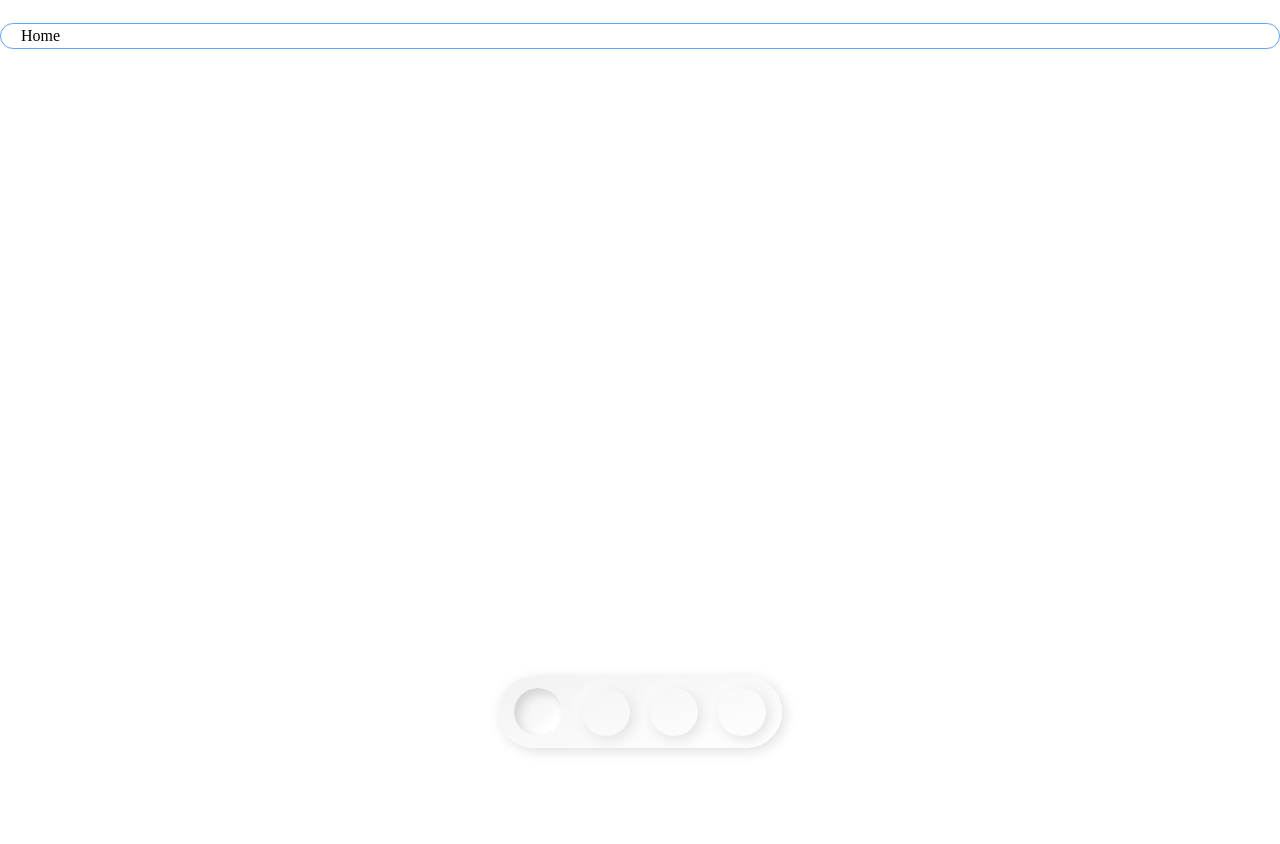
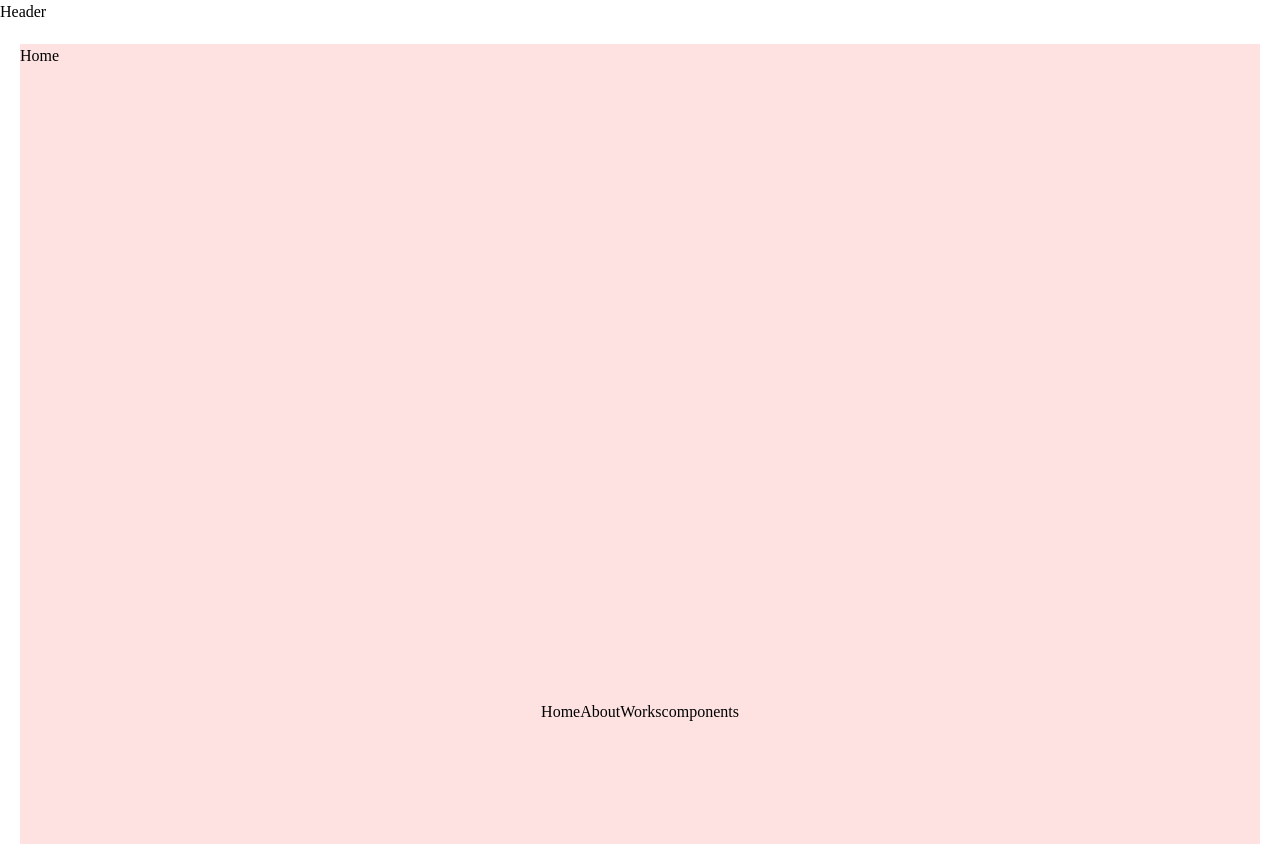
Before and after one commit to techighpark/portfolio_3rd, a React (Create React App) app: page / in a window 1280 px wide. Before the commit the page ends 800 px from the top, so only its background shows below. Built offline with nearby package versions, Linux system fonts and the light colour scheme; a web font is replaced by a local one.

Commit message:
dev mid router

```diff
--- a/package.json
+++ b/package.json
@@ -10,6 +10,7 @@
     "@types/node": "^16.11.45",
     "@types/react": "^18.0.15",
     "@types/react-dom": "^18.0.6",
+    "@types/react-router-dom": "^5.3.3",
     "@types/react-transition-group": "^4.4.5",
     "eslint-plugin-tailwindcss": "^3.6.0",
     "react": "^18.2.0",
--- a/src/App.tsx
+++ b/src/App.tsx
@@ -1,16 +1,30 @@
 import { HelmetProvider } from "react-helmet-async";
-import { Route, Routes, useLocation } from "react-router-dom";
-import Main from "@pages/Main";
+import {
+  BrowserRouter as Router,
+  Route,
+  Switch,
+  useLocation,
+} from "react-router-dom";
 import NotFound from "@pages/NotFound";
+import About from "@pages/About";
+import Components from "@pages/Components";
+import Works from "@pages/Works";
+import Home from "@pages/Home";
 
 function App() {
   const location = useLocation();
+  console.log(location);
   return (
     <HelmetProvider>
-      <Routes location={location}>
-        <Route path="/" element={<Main />} />
-        <Route path="*" element={<NotFound />} />
-      </Routes>
+      <Router>
+        <Switch>
+          <Route exact path="/" component={Home} />
+          <Route path="/about" component={About} />
+          <Route path="/components" component={Components} />
+          <Route path="/works" component={Works} />
+          <Route path="*" component={NotFound} />
+        </Switch>
+      </Router>
     </HelmetProvider>
   );
 }
--- a/src/components/element/Nav.tsx
+++ b/src/components/element/Nav.tsx
@@ -9,7 +9,7 @@ const Nav = (props: any, ref: any) => {
   };
   return (
     <nav className="flex justify-center space-x-5 rounded-full bg-gradient-to-br from-[#f2f2f2] to-[#ffffff] px-4 pb-3 pt-3 shadow-morUpper-sm">
-      <LinkBtn
+      {/* <LinkBtn
         to="home"
         text=""
         ref={ref}
@@ -36,7 +36,7 @@ const Nav = (props: any, ref: any) => {
         ref={ref}
         onClick={onClick}
         isActive={currentPage === "components"}
-      />
+      /> */}
     </nav>
   );
 };
--- /dev/null
+++ b/src/components/element/RouterNav.tsx
@@ -0,0 +1,14 @@
+import { NavLink } from "react-router-dom";
+
+const RouterNav = (props: any, ref: any) => {
+  return (
+    <div>
+      <NavLink to={"/"}>Home</NavLink>
+      <NavLink to={"/about"}>About</NavLink>
+      <NavLink to={"/works"}>Works</NavLink>
+      <NavLink to={"/components"}>components</NavLink>
+    </div>
+  );
+};
+
+export default RouterNav;
--- a/src/components/layout/Footer.tsx
+++ b/src/components/layout/Footer.tsx
@@ -1,10 +1,12 @@
 import Nav from "@components/element/Nav";
+import RouterNav from "@components/element/RouterNav";
 import { forwardRef } from "react";
 
 const Footer = (props: any, ref: any) => {
   return (
     <div className="fixed inset-x-0 bottom-10 flex h-24 items-center justify-center">
-      <Nav ref={ref} />
+      {/* <Nav ref={ref} /> */}
+      <RouterNav />
     </div>
   );
 };
--- a/src/components/layout/PageLayout.tsx
+++ b/src/components/layout/PageLayout.tsx
@@ -1,4 +1,6 @@
 import { PageTitle } from "@components/layout/PageTitle";
+import Footer from "./Footer";
+import Header from "./Header";
 interface LayoutProps {
   pageTitle: string;
   children: React.ReactNode;
@@ -8,8 +10,14 @@ interface LayoutProps {
 const PageLayout = ({ pageTitle, children, loading }: LayoutProps) => {
   return (
     <div className={`relative inline-block h-full w-full`}>
+      <Header />
       <PageTitle title={pageTitle} />
-      {loading ? children : <div className="h-full">{children}</div>}
+      {loading ? (
+        children
+      ) : (
+        <div className="mx-5 mt-5 h-full bg-red-100">{children}</div>
+      )}
+      <Footer />
     </div>
   );
 };
--- a/src/pages/About.tsx
+++ b/src/pages/About.tsx
@@ -1,16 +1,14 @@
 import PageLayout from "@components/layout/PageLayout";
 
-import { forwardRef } from "react";
-
-const About = (props: any, ref: any) => {
+const About = (props: any) => {
   return (
     <PageLayout pageTitle="About">
-      <div ref={el => (ref.current["about"] = el)} className="opacity-0">
+      {/* <div ref={el => (ref.current["about"] = el)} className="opacity-0">
         abc
-      </div>
+      </div> */}
       <div>About</div>
     </PageLayout>
   );
 };
 
-export default forwardRef(About);
+export default About;
--- a/src/pages/Home.tsx
+++ b/src/pages/Home.tsx
@@ -1,17 +1,13 @@
 import PageLayout from "@components/layout/PageLayout";
 
-import { forwardRef } from "react";
-
-const Home = (props: any, ref: any) => {
+const Home = () => {
   return (
     <PageLayout pageTitle="Home">
-      <div ref={(el) => (ref.current["home"] = el)}>
-        <div className="h-full w-full rounded-3xl border border-blue-400 px-5">
-          Home
-        </div>
-      </div>
+      {/* <div ref={(el) => (ref.current["home"] = el)}> */}
+      Home
+      {/* </div> */}
     </PageLayout>
   );
 };
 
-export default forwardRef(Home);
+export default Home;
--- a/src/pages/Loading.tsx
+++ b/src/pages/Loading.tsx
@@ -1,12 +1,12 @@
 import PageLayout from "@components/layout/PageLayout";
 import { useEffect } from "react";
-import { useNavigate } from "react-router-dom";
+// import { useNavigate } from "react-router-dom";
 
 const Loading = () => {
-  const navigate = useNavigate();
-  useEffect(() => {
-    setTimeout(() => navigate("/", { replace: true }), 2000);
-  });
+  // const navigate = useNavigate();
+  // useEffect(() => {
+  //   setTimeout(() => navigate("/", { replace: true }), 2000);
+  // });
 
   return (
     <PageLayout pageTitle="Loading..." loading={true}>
--- a/src/pages/Main.tsx
+++ b/src/pages/Main.tsx
@@ -12,21 +12,21 @@ import Works from "./Works";
 const Main = () => {
   const pageRef = useRef([]);
   const [loading, setLoading] = useState(true);
-  useEffect(() => {
-    const time1 = setTimeout(() => setLoading(false), 5000);
-    return () => clearTimeout(time1);
-  }, []);
+  // useEffect(() => {
+  //   const time1 = setTimeout(() => setLoading(false), 5000);
+  //   return () => clearTimeout(time1);
+  // }, []);
   return (
     <HorizontalLayout>
       {loading ? (
         <Loading />
       ) : (
         <>
-          <Home ref={pageRef} />
+          {/* <Home ref={pageRef} />
           <About ref={pageRef} />
           <Works ref={pageRef} />
           <Components ref={pageRef} />
-          <Footer ref={pageRef} />
+          <Footer ref={pageRef} /> */}
         </>
       )}
     </HorizontalLayout>
--- a/src/pages/NotFound.tsx
+++ b/src/pages/NotFound.tsx
@@ -1,9 +1,7 @@
 import VerticalLayout from "@components/layout/PageLayout";
 import { useEffect } from "react";
-import { useNavigate } from "react-router-dom";
 
 const NotFound = () => {
-  const navigate = useNavigate();
   // useEffect(() => {
   //   setTimeout(() => navigate("/", { replace: true }), 2000);
   // });
```
Also changed, not shown: 1 other file (tests, documents, lock files or other folders).
